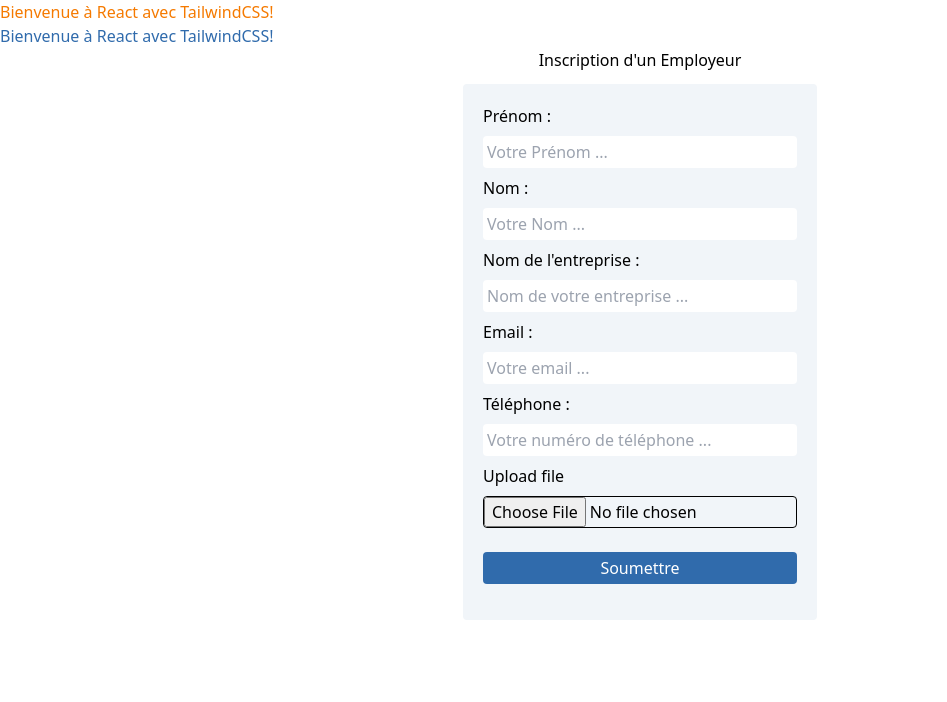
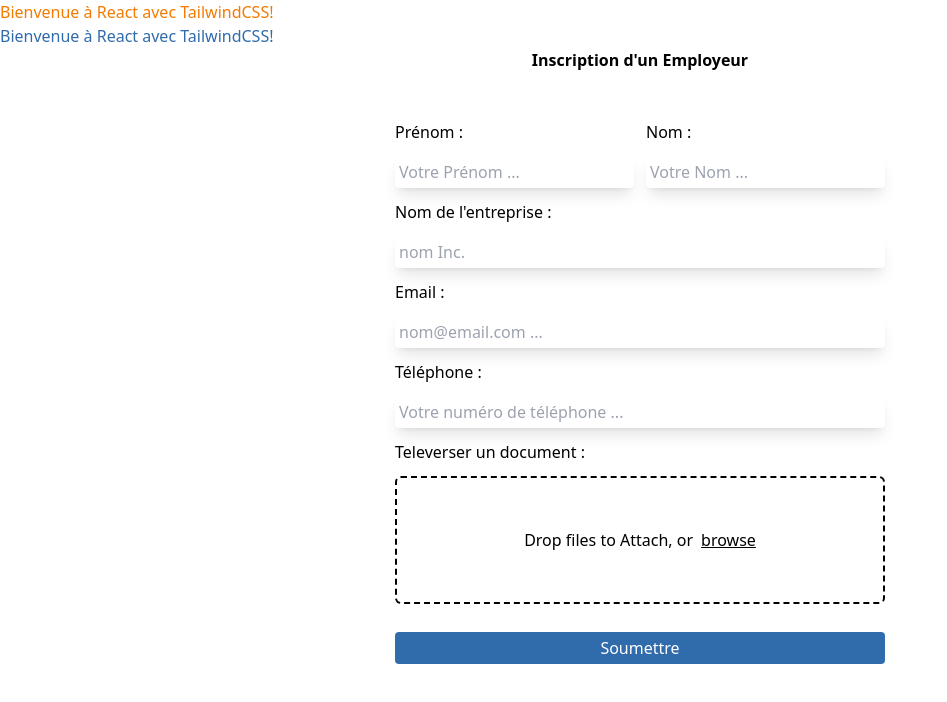
Before and after one commit to 420-andrelaurendeau/projet-ose, a React (Create React App) app in the folder projet-ose-react/: page / in a window 1280 px wide. Shown: the top 702 px of the page, without its empty margins (0-947 px from the left). Built offline with nearby package versions, Linux system fonts and the light colour scheme.

Commit message:
Design a voir demain

```diff
--- a/projet-ose-react/src/components/Formulaire/inscriptionEmployeur.js
+++ b/projet-ose-react/src/components/Formulaire/inscriptionEmployeur.js
@@ -1,68 +1,75 @@
 function InscriptionEmployeur() {
   return (
     <div className="flex flex-col justify-center items-center">
-      <h1 className="mb-3 text-bold">Inscription d'un Employeur</h1>
-      <form className="grid grid-cols-1 gap-y-2 gap-x-3 bg-slate-100 rounded p-5">
-        <label className="font-medium" htmlFor="prenom">
+      <h1 className="mb-3 font-bold">Inscription d'un Employeur</h1>
+      <form className="grid grid-cols-4 gap-y-3 gap-x-3 rounded p-5 m-4">
+        <label className="col-span-2 font-medium" htmlFor="prenom">
           Prénom :
         </label>
+        <label className="col-span-2 font-medium" htmlFor="nom">
+          Nom :
+        </label>
         <input
-          className="col-span-3 p-1 rounded"
+          className="col-span-2 p-1 rounded shadow-lg"
           type="text"
           id="prenom"
           placeholder="Votre Prénom ..."
         />
 
-        <label className="font-medium" htmlFor="nom">
-          Nom :
-        </label>
         <input
-          className="col-span-3 p-1 rounded"
+          className="col-span-2 p-1 rounded shadow-lg"
           type="text"
           id="nom"
           placeholder="Votre Nom ..."
         />
 
-        <label className="font-medium" htmlFor="nomEntreprise">
+        <label className="col-span-4 font-medium" htmlFor="nomEntreprise">
           Nom de l'entreprise :
         </label>
         <input
-          className="col-span-3 p-1 rounded"
+          className="col-span-4 p-1 rounded shadow-lg"
           type="text"
           id="nomEntreprise"
-          placeholder="Nom de votre entreprise ..."
+          placeholder="nom Inc."
         />
 
-        <label className="font-medium" htmlFor="email">
+        <label className="col-span-4 font-medium" htmlFor="email">
           Email :
         </label>
         <input
-          className="col-span-3 p-1 rounded"
+          className="col-span-4 p-1 rounded shadow-lg"
           type="email"
           id="email"
-          placeholder="Votre email ..."
+          placeholder="nom@email.com ..."
         />
 
-        <label className="font-medium" htmlFor="telephone">
+        <label className="col-span-4 font-medium" htmlFor="telephone">
           Téléphone :
         </label>
         <input
-          className="col-span-3 p-1 rounded"
+          className="col-span-4 p-1 rounded shadow-lg"
           type="tel"
           id="telephone"
           placeholder="Votre numéro de téléphone ..."
         />
 
-        <label className="font-medium" htmlFor="file_input">
-          Upload file
+        <label className="col-span-4 font-medium" htmlFor="file_input">
+          Televerser un document :
         </label>
-        <input
-          className="col-span-3 border border-black-400 rounded"
-          id="file_input"
-          type="file"
-        />
-
-        <button className="my-4 p-1 bg-blue text-white rounded col-span-3">
+        <div className=" col-span-4">
+          <label className="flex justify-center w-full h-32 px-4 transition bg-white border-2 border-gray-300 border-dashed rounded-md appearance-none cursor-pointer ">
+            <span className="flex items-center space-x-2">
+              <span className="font-medium text-gray-600">
+                Drop files to Attach, or
+              </span>
+              <span className="font-medium text-blue-600 underline">
+                browse
+              </span>
+            </span>
+            <input type="file" name="file_upload" className="hidden"></input>
+          </label>
+        </div>
+        <button className="my-4 p-1 bg-blue text-white rounded col-span-4">
           Soumettre
         </button>
       </form>
```
Also changed, not shown: projet-ose-react/src/assets/icons/downloadIcons.png (added), projet-ose-react/src/tailwind.css.
